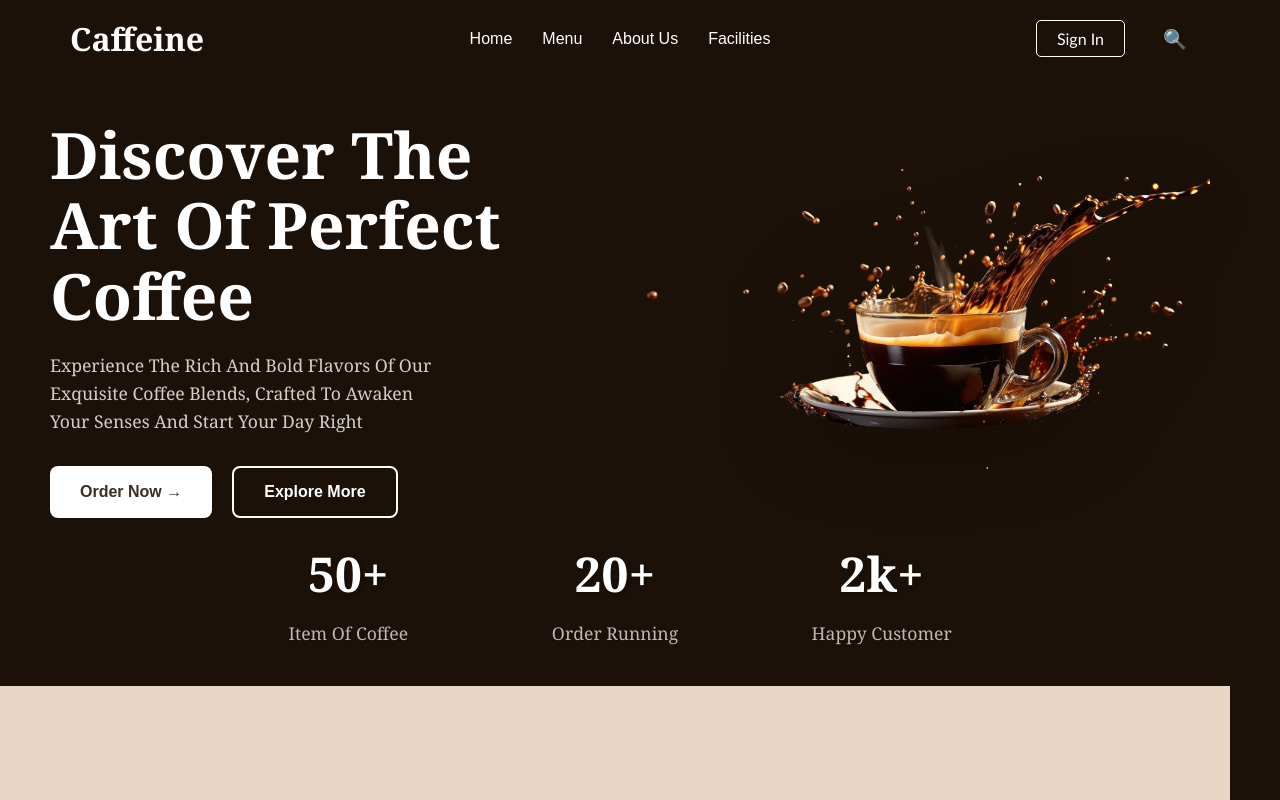
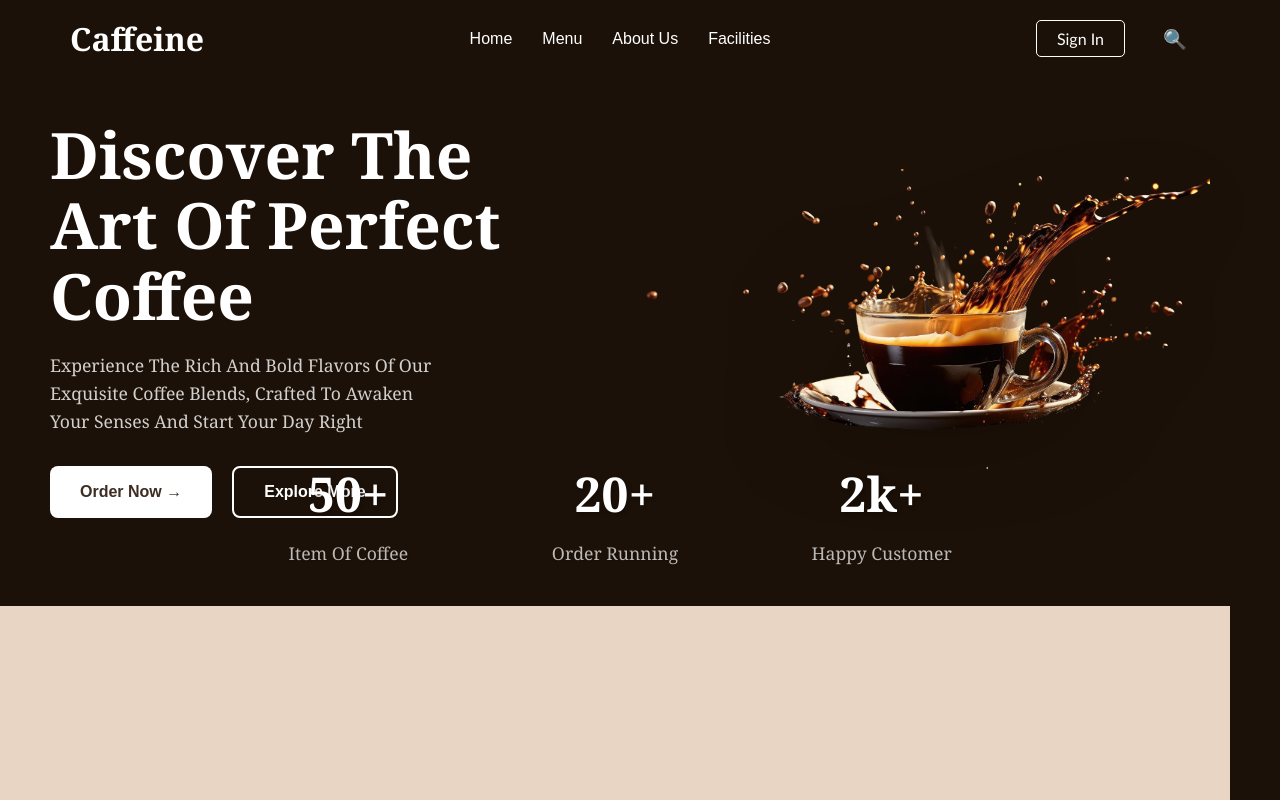
Before and after one commit to Dumindu-Pabasara/React_CoffeWebSite, a React (Vite) app in the folder CoffeeWebSite/: page / in a window 1280 px wide. Shown: the top 800 px of the page. Built offline with nearby package versions, Linux system fonts and the light colour scheme.

Commit message:
Update Hero.css

```diff
--- a/CoffeeWebSite/src/Components/Hero/Hero.css
+++ b/CoffeeWebSite/src/Components/Hero/Hero.css
@@ -9,9 +9,7 @@
 .hero-content {
   display: grid;
   grid-template-columns: 1fr 1fr;
-  gap: 60px;
-  align-items: center;
-  margin-bottom: 80px;
+
 }
 
 .hero-title {
```
